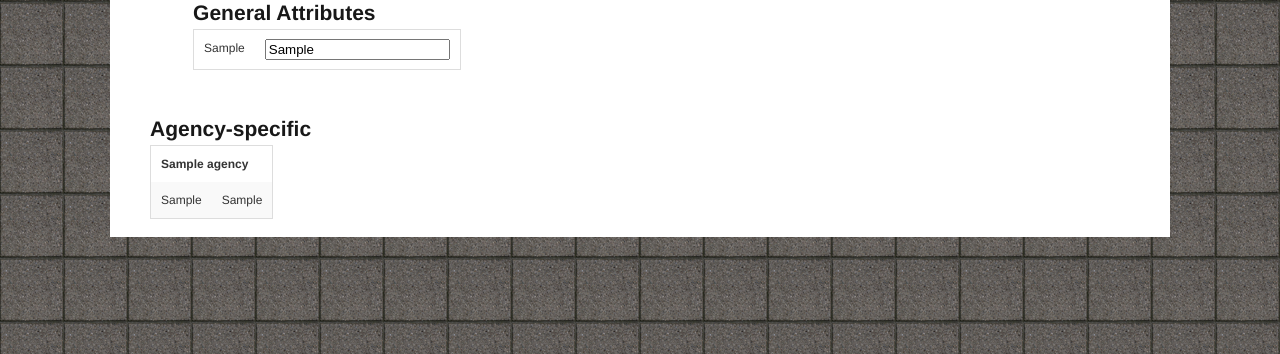
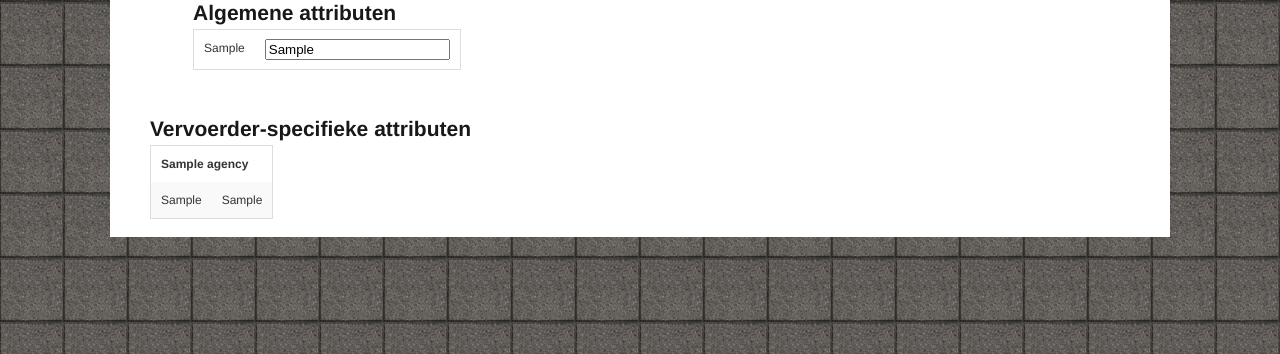
Before and after one commit to StichtingOpenGeo-Museum/haltebeheer, a Django app: template haltes/templates/stops/stop.html in a window 1280 px wide. Shown: the part 446-800 px from the top of the page. Run offline with Django 3.2, Linux system fonts and the light colour scheme; the template is opened without the code that fills it: values that come from a table or form of the project are taken from there, others are empty; tables that the repository leaves empty hold one stand-in row (values such as "Sample post"); parts of the project's set-up code (start-up, migrations or seed data) failed here and were passed over; some libraries are stand-ins or nearby versions.

Commit message:
Convert all strings to Dutch

```diff
--- a/haltes/templates/stops/cities.html
+++ b/haltes/templates/stops/cities.html
@@ -3,7 +3,7 @@
 
 {% block content %}
 <div class="twelve columns centered">
-	<h1>{% trans "Cities" %}</h1>
+	<h1>{% trans "Plaatsen" %}</h1>
 	{% for city in cities %}
 		{% ifchanged city.common_city.0 %}
 			{% if not forloop.first %}</ul><br style="clear: both;">{% endif %}
--- a/haltes/templates/stops/stop.html
+++ b/haltes/templates/stops/stop.html
@@ -13,7 +13,7 @@
 	</div>
 	<div id="map" class="six columns"></div>
 	<div class="six columns">
-		<h4>{% trans "General Attributes" %}</h4>
+		<h4>{% trans "Algemene attributen" %}</h4>
 		<table>
 		{% for attr in stop.stopattribute_set.filter %}
 			<tr>
@@ -26,7 +26,7 @@
 </div>
 <div style="clear: both; padding-bottom: 10px;">&nbsp;</div>
 <div class="row">
-	<h4>{% trans "Agency-specific" %}</h4>
+	<h4>{% trans "Vervoerder-specifieke attributen" %}</h4>
 	<table>
 	{% for attr in stop.agencyattribute_set.filter %}
 	    {% ifchanged attr.agency %}
--- a/haltes/templates/stops/stops.html
+++ b/haltes/templates/stops/stops.html
@@ -3,7 +3,7 @@
 
 {% block content %}
 <div class="twelve columns centered">
-	<h2>{% trans "Stops" %}</h2>
+	<h2>{% trans "Haltes" %}</h2>
 	<h3>{{ stops.0.common_city }}</h3>
 	<a href="{% url cities %}">< {% trans "back" %}</a>
 	<hr>
```
